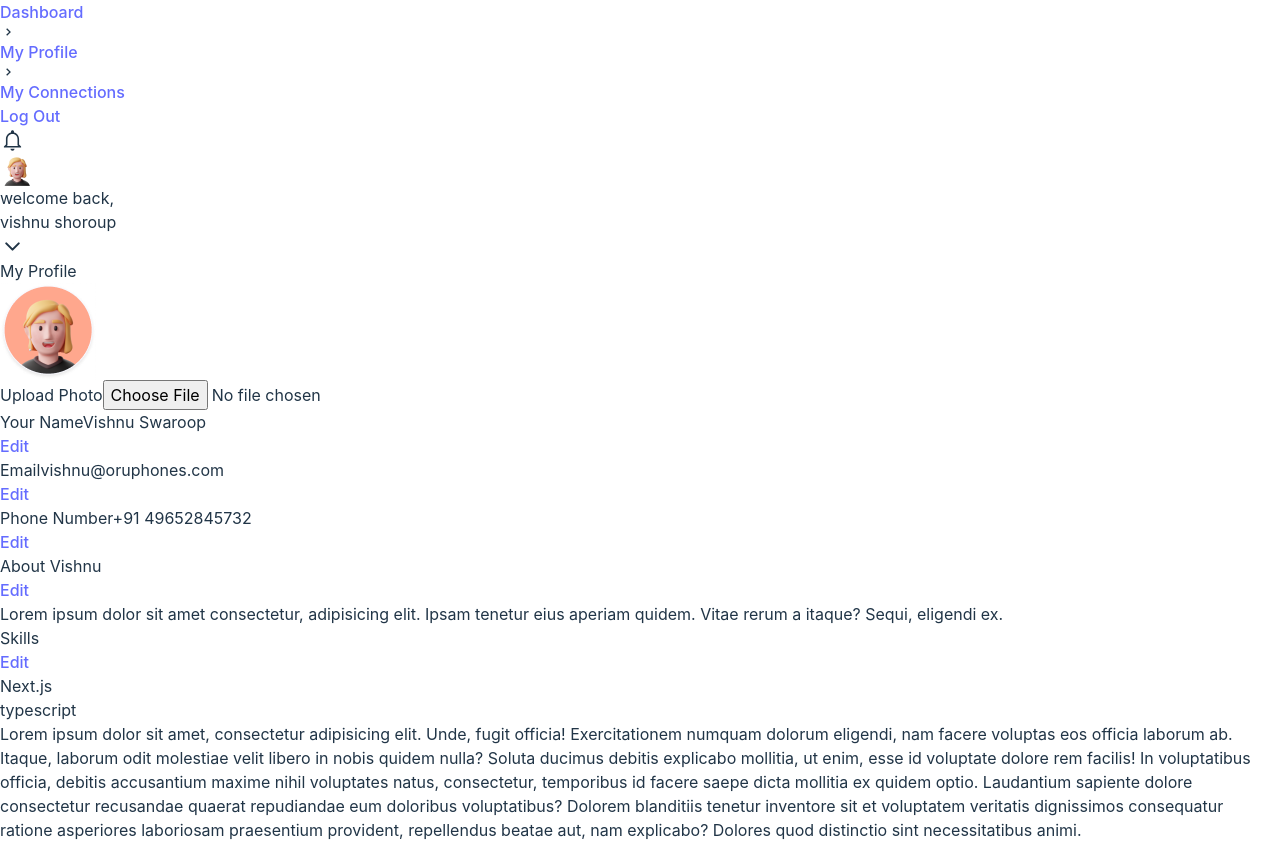
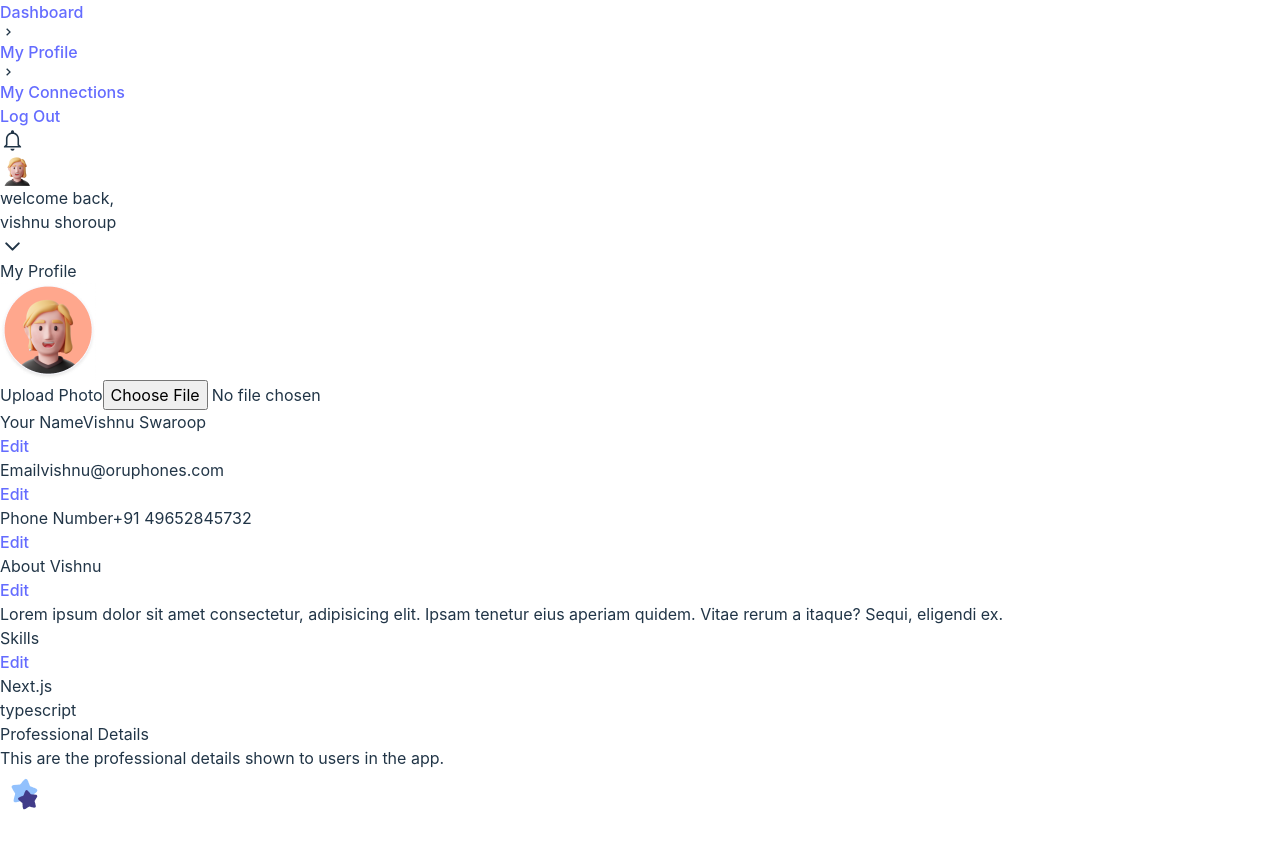
Before and after one commit to reshad21/oruphones, a React (Vite) app: page / in a window 1280 px wide. After the commit the page ends 819 px from the top, so only its background shows below. Built offline with nearby package versions, Linux system fonts and the light colour scheme.

Commit message:
professional details component create

```diff
--- /dev/null
+++ b/src/components/Activity/ProfessionalDetails.jsx
@@ -0,0 +1,17 @@
+import React from 'react';
+
+const ProfessionalDetails = () => {
+    return (
+        <div className='px-3 py-4 border-2 border-slate-300 rounded-lg grid grid-cols-12 gap-2 items-center'>
+            <div className="col-span-10 pr-3">
+                <h3>Professional Details</h3>
+                <p>This are the professional details shown to users in the app.</p>
+            </div>
+            <div className="col-span-2">
+                <img src="../../../public/images/Stars.png" alt="" />
+            </div>
+        </div>
+    );
+};
+
+export default ProfessionalDetails;
--- a/src/components/Profile/Upload.jsx
+++ b/src/components/Profile/Upload.jsx
@@ -8,7 +8,7 @@ const Upload = () => {
                     <img src="../../../../public/images/Ellipse 255.png" alt="" />
                 </div>
                 <div className="">
-                    <label htmlFor="imgs" className='px-8 py-1 bg-[#F0EFFA] rounded-full cursor-pointer'>Upload Photo</label>
+                    <label htmlFor="imgs" className='px-8 py-1 bg-[#F0EFFA] rounded-full cursor-pointer text-sm'>Upload Photo</label>
                     <input type="file" id='imgs' className='hidden' />
                 </div>
             </div>
--- a/src/pages/Dashbord/Content/Content.jsx
+++ b/src/pages/Dashbord/Content/Content.jsx
@@ -1,4 +1,5 @@
 import React from 'react';
+import ProfessionalDetails from '../../../components/Activity/ProfessionalDetails';
 import Header from '../../../components/Header/Header';
 import About from '../../../components/Profile/About';
 import Details from '../../../components/Profile/Details';
@@ -12,7 +13,7 @@ const Content = () => {
                 <div className="bg-[#1E2875] text-white rounded-md pb-40 pt-2 px-4">
                     <p>My Profile</p>
                 </div>
-                <div className="px-7 pt-10 pb-7 rounded-xl bg-white grid grid-cols-1 md:grid-cols-2 lg:grid-cols-2 gap-36 shadow-md shadow-slate-500 mb-10 mx-auto w-[90%] mt-[-100px]">
+                <div className="px-7 md:px-7 lg:px-10 pt-10 pb-7 rounded-xl bg-white grid grid-cols-1 md:grid-cols-2 lg:grid-cols-2 gap-2 md:gap-2 lg:gap-20 shadow-md shadow-slate-500 mb-10 mx-auto w-[90%] mt-[-100px]">
                     <div className="">
                         <Upload />
                         <Details />
@@ -20,10 +21,9 @@ const Content = () => {
                         <Skills />
                     </div>
                     <div className="">
-                        <p>Lorem ipsum dolor sit amet, consectetur adipisicing elit. Unde, fugit officia! Exercitationem numquam dolorum eligendi, nam facere voluptas eos officia laborum ab. Itaque, laborum odit molestiae velit libero in nobis quidem nulla? Soluta ducimus debitis explicabo mollitia, ut enim, esse id voluptate dolore rem facilis! In voluptatibus officia, debitis accusantium maxime nihil voluptates natus, consectetur, temporibus id facere saepe dicta mollitia ex quidem optio. Laudantium sapiente dolore consectetur recusandae quaerat repudiandae eum doloribus voluptatibus? Dolorem blanditiis tenetur inventore sit et voluptatem veritatis dignissimos consequatur ratione asperiores laboriosam praesentium provident, repellendus beatae aut, nam explicabo? Dolores quod distinctio sint necessitatibus animi.</p>
+                        <ProfessionalDetails />
                     </div>
                 </div>
-                {/* <div className="clear-both pb-5"></div> */}
             </div>
         </div>
     );
```
Also changed, not shown: public/images/Stars.png (added).
